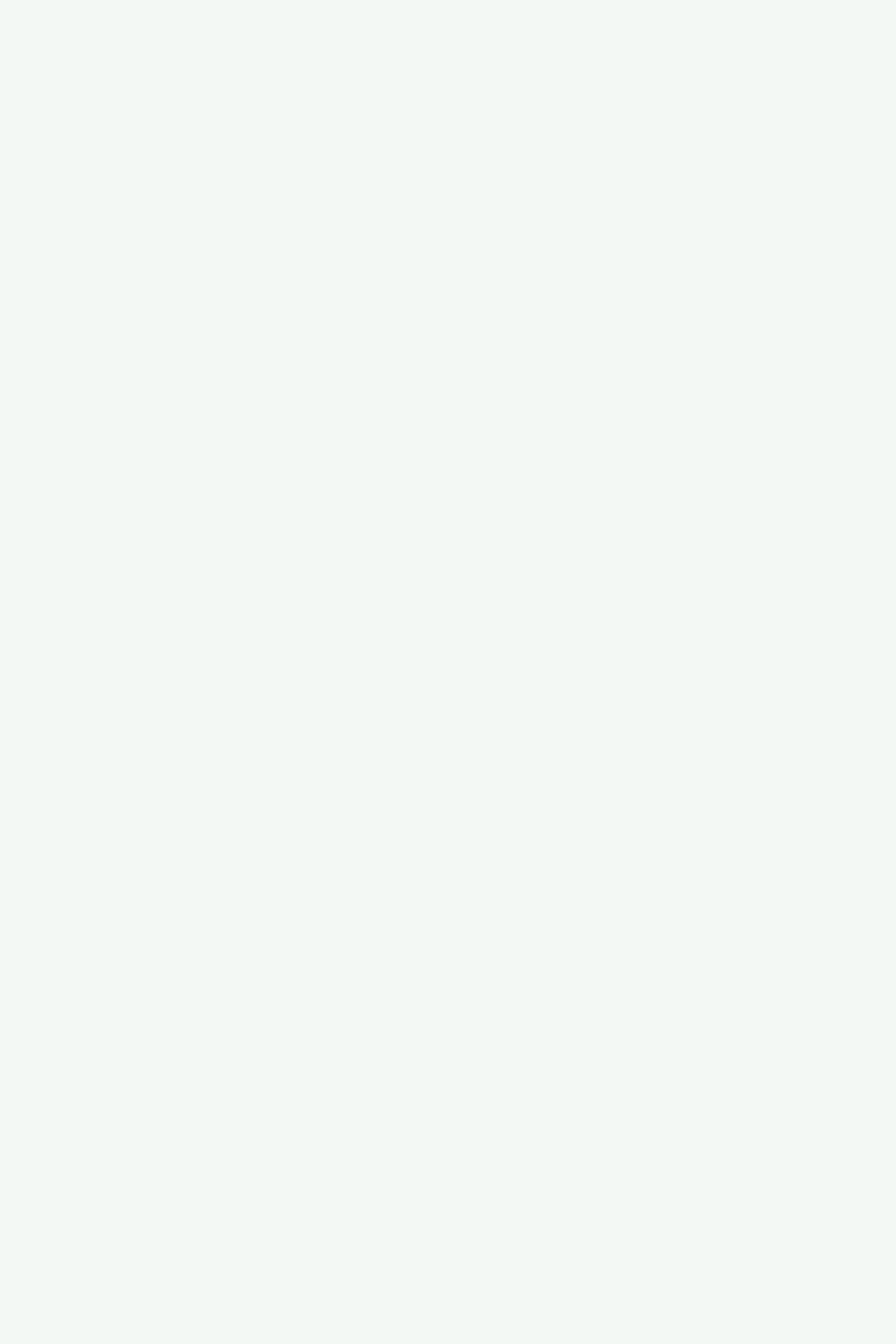
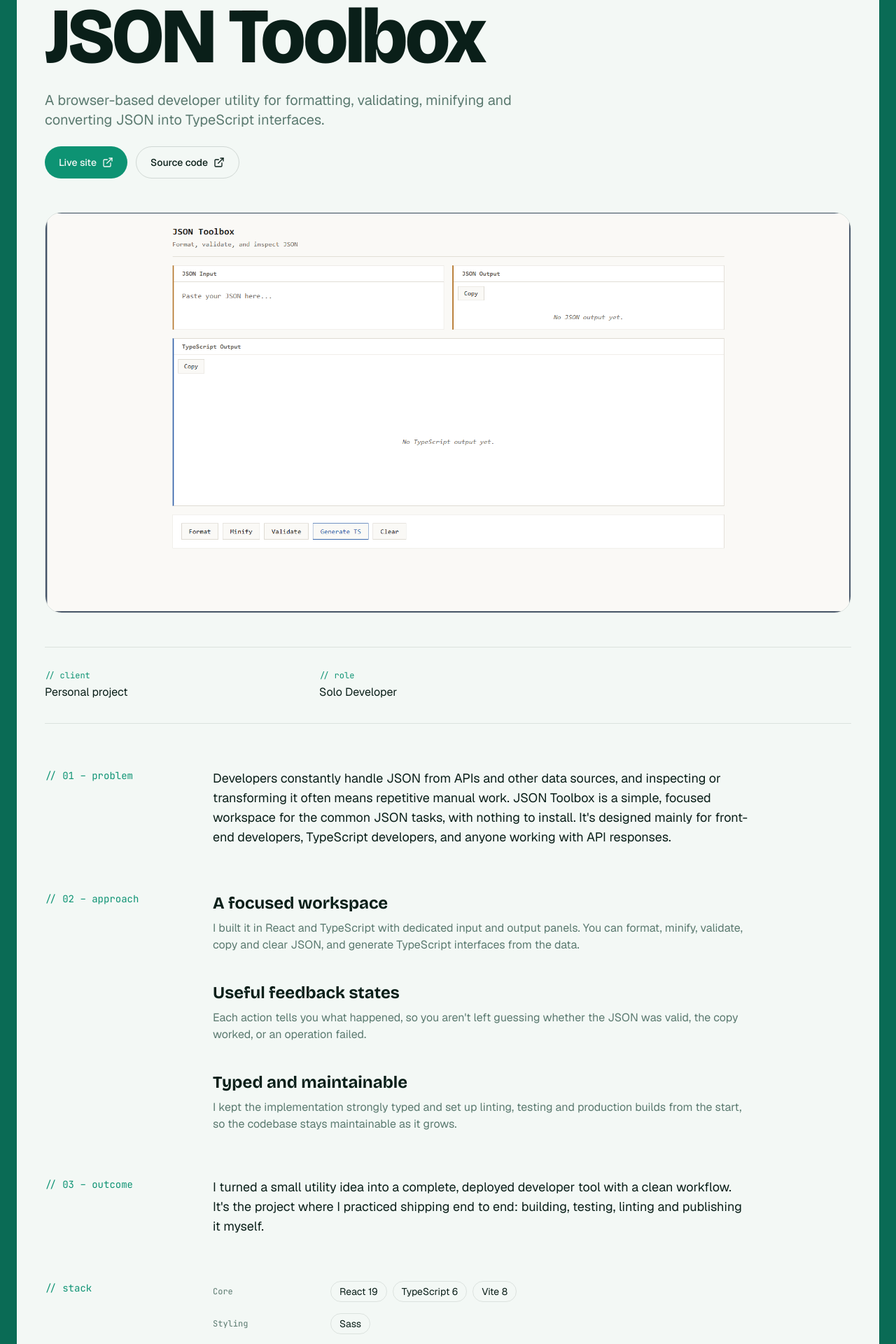
Before and after one commit to Jampord/Developer-Portfolio, a Next.js app: page /projects/json-toolbox in a window 1280 px wide. Before the commit this address had no page. Shown: the part 200-2120 px from the top of the page at 70% size. Before the commit the page ends 800 px from the top, so only its background shows below. Built offline with nearby package versions, Linux system fonts and the light colour scheme.

Commit message:
feat: add JSON Toolbox project (#5)

```diff
--- a/src/app/projects/[slug]/page.tsx
+++ b/src/app/projects/[slug]/page.tsx
@@ -52,6 +52,8 @@ export default async function ProjectPage({ params }: Props) {
         <div className="flex flex-wrap gap-3">
           {project.links?.live && (
             <a
+              target="_blank"
+              rel="noopener noreferrer"
               href={project.links.live}
               className="inline-flex items-center gap-2 rounded-full bg-primary px-5 py-3 text-sm font-medium text-background transition-opacity hover:opacity-90"
             >
@@ -60,6 +62,8 @@ export default async function ProjectPage({ params }: Props) {
           )}
           {project.links?.repo && (
             <a
+              target="_blank"
+              rel="noopener noreferrer"
               href={project.links.repo}
               className="inline-flex items-center gap-2 rounded-full border border-foreground/15 px-5 py-3 text-sm font-medium transition-colors hover:bg-foreground/5"
             >
--- a/src/data/projects.ts
+++ b/src/data/projects.ts
@@ -83,6 +83,57 @@ export const projects: Project[] = [
       },
     ],
   },
+
+  {
+    slug: "json-toolbox",
+    title: "JSON Toolbox",
+    summary:
+      "A browser-based developer utility for formatting, validating, minifying and converting JSON into TypeScript interfaces.",
+    client: "Personal project",
+    role: "Solo Developer",
+    stack: [
+      { group: "Core", items: ["React 19", "TypeScript 6", "Vite 8"] },
+      { group: "Styling", items: ["Sass"] },
+      { group: "Quality", items: ["Vitest", "ESLint"] },
+      { group: "Hosting", items: ["GitHub Pages"] },
+    ],
+    problem:
+      "Developers constantly handle JSON from APIs and other data sources, and inspecting or transforming it often means repetitive manual work. JSON Toolbox is a simple, focused workspace for the common JSON tasks, with nothing to install. It's designed mainly for front-end developers, TypeScript developers, and anyone working with API responses.",
+    approach: [
+      {
+        title: "A focused workspace",
+        body: "I built it in React and TypeScript with dedicated input and output panels. You can format, minify, validate, copy and clear JSON, and generate TypeScript interfaces from the data.",
+      },
+      {
+        title: "Useful feedback states",
+        body: "Each action tells you what happened, so you aren't left guessing whether the JSON was valid, the copy worked, or an operation failed.",
+      },
+      {
+        title: "Typed and maintainable",
+        body: "I kept the implementation strongly typed and set up linting, testing and production builds from the start, so the codebase stays maintainable as it grows.",
+      },
+    ],
+    outcome:
+      "I turned a small utility idea into a complete, deployed developer tool with a clean workflow. It's the project where I practiced shipping end to end: building, testing, linting and publishing it myself.",
+    links: {
+      live: "https://jampord.github.io/Json-Toolbox/",
+      repo: "https://github.com/jampord/Json-Toolbox",
+    },
+    images: [
+      {
+        src: "/projects/json-toolbox/workspace.png",
+        alt: "JSON Toolbox workspace with a JSON input panel and a formatted output panel",
+        width: 1600,
+        height: 900,
+      },
+      {
+        src: "/projects/json-toolbox/interfaces.png",
+        alt: "JSON Toolbox generating TypeScript interfaces from sample JSON",
+        width: 1600,
+        height: 900,
+      },
+    ],
+  },
 ];
 
 export function getProject(slug: string) {
```
Also changed, not shown: public/projects/json-toolbox/interfaces.png (added), public/projects/json-toolbox/workspace.png (added).
